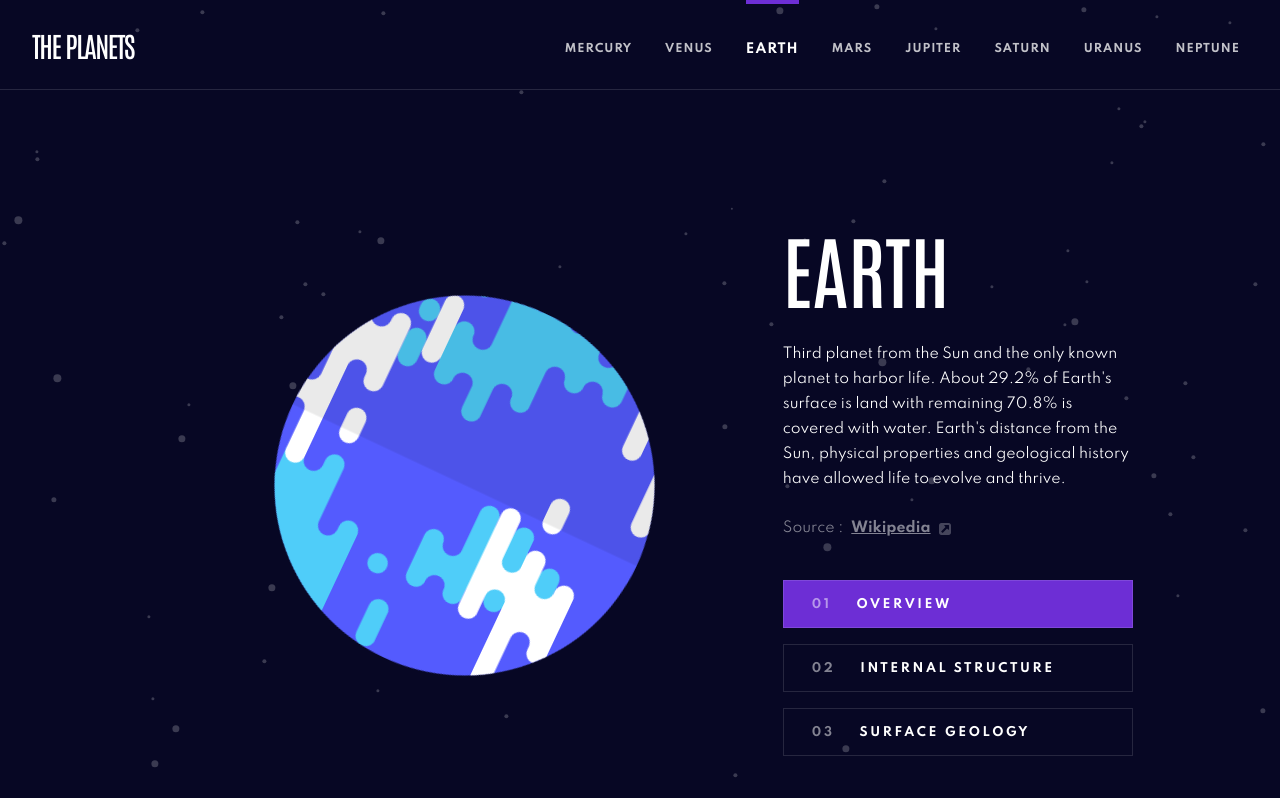
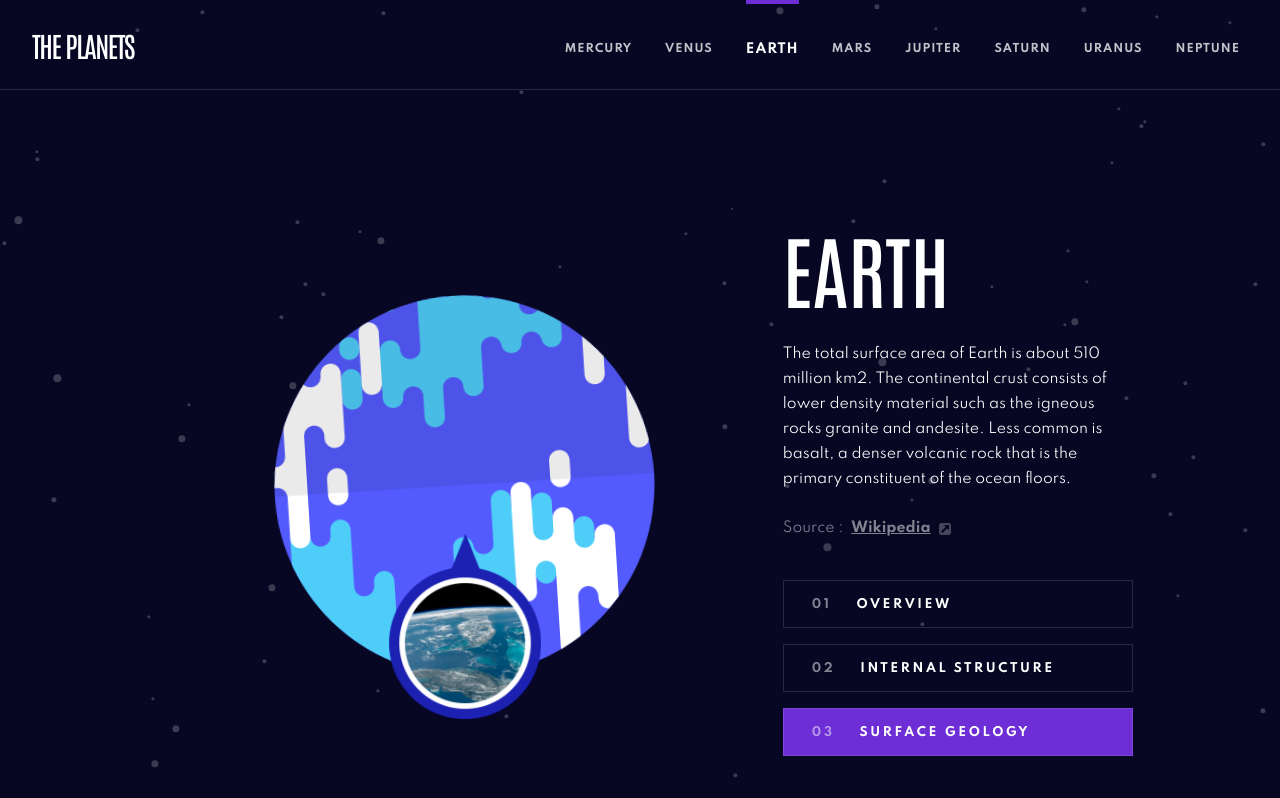
Before and after one commit to cristianelias/planets-facts, a React app: page /#/earth/geology in a window 1280 px wide. Before the commit this address led to /#/earth/overview. Shown: the top 798 px of the page. Built offline with nearby package versions, Linux system fonts and the light colour scheme; what emotion-reset would draw is missing.

Commit message:
Added performance improvements in useImage hook, also dropped some nice styles on PlanetImage component

```diff
--- a/src/components/PlanetImage.js
+++ b/src/components/PlanetImage.js
@@ -68,7 +68,7 @@ const BaseImage = styled.img`
   }
 
   animation: planet-transform 0.4s linear,
-    planet-movement 20s 2s linear infinite;
+    planet-movement 20s 0.4s linear infinite;
 `;
 
 const GeologyImage = styled.img`
@@ -95,8 +95,14 @@ const GeologyImage = styled.img`
 
   animation: delay 0.4s;
 
+  @media (max-width: 930px) {
+    width: 130px;
+    bottom: 16px;
+  }
+
   @media (max-width: 620px) {
-    width: 90px;
+    width: 80px;
+    bottom: 32px;
   }
 `;
 
@@ -109,13 +115,27 @@ const PlanetImage = () => {
     planetName.toLowerCase()
   );
 
-  const images = {
-    overview: useImage(planet?.images[["overview"]]).image,
-    structure: useImage(planet?.images[["structure"]]).image,
-    geology: useImage(planet?.images[["geology"]]).image,
-  };
+  const { loading, images } = useImage(
+    [
+      {
+        fileName: planet?.images[["overview"]],
+        aspect: "overview",
+      },
+      {
+        fileName: planet?.images[["structure"]],
+        aspect: "structure",
+      },
+      {
+        fileName: planet?.images[["geology"]],
+        aspect: "geology",
+      },
+    ],
+    planetName
+  );
 
   return (
+    <>
+      {!loading && (
         <Container>
           <PlanetImage
             src={aspect === "geology" ? images["overview"] : images[aspect]}
@@ -128,6 +148,8 @@ const PlanetImage = () => {
             />
           )}
         </Container>
+      )}
+    </>
   );
 };
 export default PlanetImage;
--- a/src/components/PlanetsNav/PlanetsNavLarge.js
+++ b/src/components/PlanetsNav/PlanetsNavLarge.js
@@ -5,6 +5,7 @@ import { NavLink } from "react-router-dom";
 
 // Custom hooks
 import useCurrentPlanet from "../../hooks/useCurrentPlanet";
+import { useEffect } from "react";
 
 // Styles
 const Container = styled.div`
@@ -113,20 +114,19 @@ const PlanetsNavLarge = ({ planets }) => {
     <Container>
       {planets.map((planet, index) => {
         const planetName = planet?.toLowerCase();
-
         const StyledNav = styled(StyledBaseNav)`
           ${planetStyles[planetName]}
         `;
+
+        const currentClass = `${planetName} ${
+          planetName === currentPlanet ? "active" : ""
+        }`;
 
         return (
           <StyledNav
             key={`${planet}x${index}`}
             to={`/${planetName}/overview`}
-            className={() =>
-              planetName === currentPlanet
-                ? `${planetName} active`
-                : `${planetName}`
-            }
+            className={currentClass}
           >
             {planet?.toUpperCase()}
           </StyledNav>
--- a/src/hooks/useCurrentAspect.js
+++ b/src/hooks/useCurrentAspect.js
@@ -1,6 +1,7 @@
 // Dependencies
 import { useLocation } from "react-router-dom";
 
-const useCurrentAspect = () => useLocation().pathname.split("/")[2];
+const useCurrentAspect = () =>
+  useLocation().pathname.split("/")[2].toLocaleLowerCase();
 
 export default useCurrentAspect;
--- a/src/hooks/useCurrentPlanet.js
+++ b/src/hooks/useCurrentPlanet.js
@@ -1,6 +1,7 @@
 // Dependencies
 import { useLocation } from "react-router-dom";
 
-const useCurrentPlanet = () => useLocation().pathname.split("/")[1];
+const useCurrentPlanet = () =>
+  useLocation().pathname.split("/")[1].toLocaleLowerCase();
 
 export default useCurrentPlanet;
--- a/src/hooks/useImage.js
+++ b/src/hooks/useImage.js
@@ -1,20 +1,30 @@
 import { useEffect, useState } from "react";
 
-const useImage = (fileName) => {
+const useImage = (paths, planetName) => {
   const [loading, setLoading] = useState(true);
   const [error, setError] = useState(null);
-  const [image, setImage] = useState(null);
+  const [images, setImages] = useState([]);
 
   useEffect(() => {
     const fetchImage = async () => {
       let isMounted = true;
 
       try {
-        const response = await import(`../assets/${fileName}`);
+        const promises = paths.map(({ fileName }) =>
+          import(`../assets/${fileName}`)
+        );
 
-        if (isMounted) {
-          setImage(response.default);
-        }
+        Promise.all(promises).then((fulfilledPromises) => {
+          if (isMounted) {
+            const response = {};
+
+            fulfilledPromises.forEach((fulfilled, index) => {
+              response[paths[index].aspect] = fulfilled.default;
+            });
+
+            setImages(response);
+          }
+        });
       } catch (err) {
         setError(err);
       } finally {
@@ -23,12 +33,12 @@ const useImage = (fileName) => {
       return () => (isMounted = false);
     };
     fetchImage();
-  }, [fileName]);
+  }, [planetName]);
 
   return {
     loading,
     error,
-    image,
+    images,
   };
 };
 
--- a/src/hooks/usePlanetImageStyles.js
+++ b/src/hooks/usePlanetImageStyles.js
@@ -5,6 +5,7 @@ import { css } from "@emotion/react";
 const planetStyles = {
   mercury: css`
     width: 38% !important;
+    min-width: 184px;
 
     @media (max-width: 930px) {
       width: 184px !important;
@@ -12,6 +13,7 @@ const planetStyles = {
 
     @media (max-width: 620px) {
       width: 111px !important;
+      min-width: unset;
     }
   `,
   venus: css`
@@ -38,6 +40,7 @@ const planetStyles = {
   `,
   mars: css`
     width: 44% !important;
+    min-width: 213px;
 
     @media (max-width: 930px) {
       width: 213px !important;
@@ -45,6 +48,7 @@ const planetStyles = {
 
     @media (max-width: 620px) {
       width: 129px !important;
+      min-width: unset;
     }
   `,
   jupiter: css`
```
Lines whose indentation alone changed are shown as unchanged.
